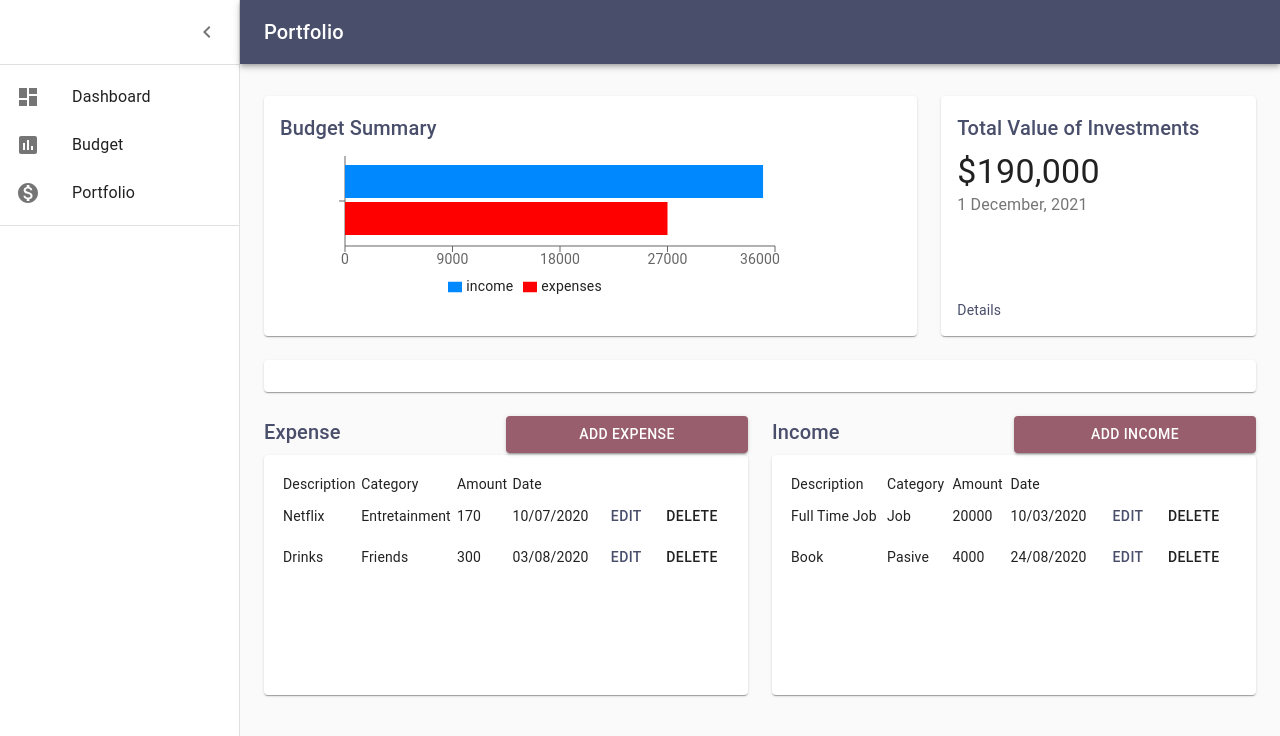
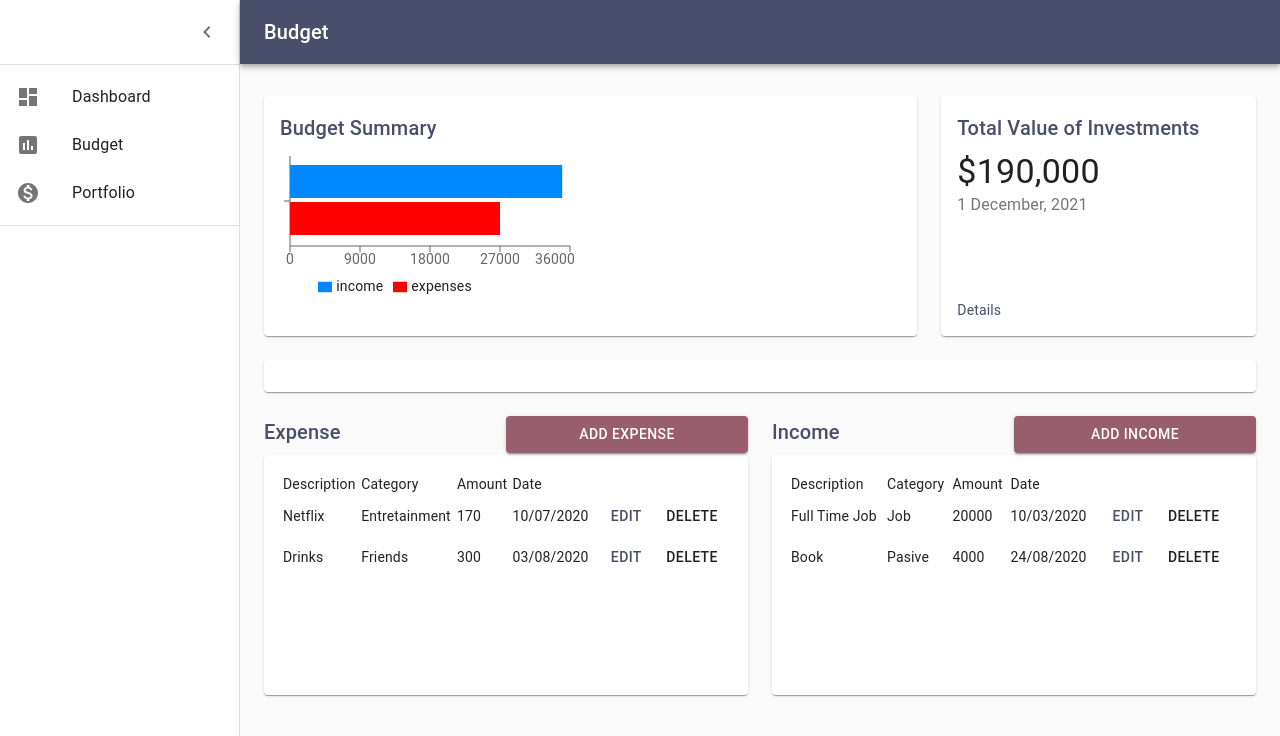
Before and after one commit to Vntrin26/Proyecto-Web-Dev, a React (Create React App) app: page /budget in a window 1280 px wide. Shown: the top 736 px of the page. Built offline with nearby package versions, Linux system fonts and the light colour scheme.

Commit message:
solved responsive issues

```diff
--- a/src/Components/Budget/BGraph/BGraph.js
+++ b/src/Components/Budget/BGraph/BGraph.js
@@ -1,10 +1,10 @@
 import React, {Fragment} from 'react';
-import {Container, Grid, Paper, Typography} from '@material-ui/core';
+import {Grid} from '@material-ui/core';
 import Title from '../../Dashboard/InvestmentsG/Title';
-import CropSquareIcon from '@material-ui/icons/CropSquare';
 import {
-  BarChart, Bar, Cell, XAxis, YAxis, CartesianGrid, Tooltip, Legend,
+  BarChart, Bar, XAxis, YAxis, CartesianGrid, Tooltip, Legend,
 } from 'recharts';
+import useStyles from './BGraphStyles';
 
 const data = [
   {
@@ -15,6 +15,8 @@ const data = [
 
 export default function BGraph() {
 
+  const classes = useStyles();
+
 return (
     <Fragment>
         <Grid container>
@@ -23,7 +25,8 @@ return (
             </Grid>
             <Grid item xs = {12}>
                 <BarChart
-                   width={500}
+                  className = {classes.graph}
+                   width={350}
                    height={150}
                    data={data}
                    layout = 'vertical'
--- /dev/null
+++ b/src/Components/Budget/BGraph/BGraphStyles.js
@@ -0,0 +1,10 @@
+import {makeStyles} from '@material-ui/core/styles';
+
+
+const useStyles = makeStyles(() => ({
+    graph: {
+        marginLeft: -55,
+      },
+    }));
+
+export default useStyles;
--- a/src/Components/Budget/Budget.js
+++ b/src/Components/Budget/Budget.js
@@ -143,7 +143,7 @@ export default function Budget() {
             <MenuOutlined />
           </IconButton>
           <Typography component="h1" variant="h6" color="inherit" noWrap className={classes.title}>
-            Portfolio
+            Budget
               </Typography>
           <IconButton color="inherit">
           </IconButton>
```
